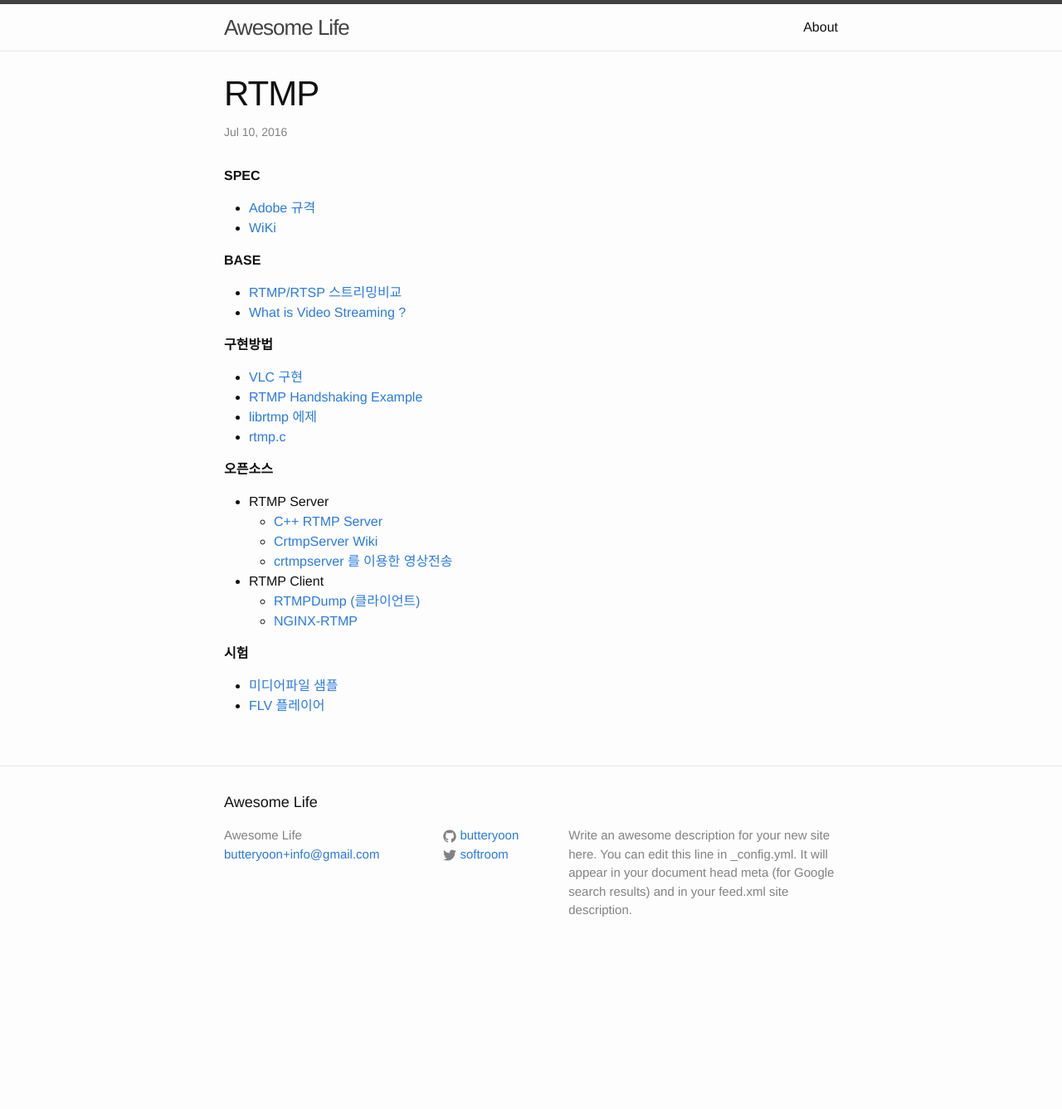
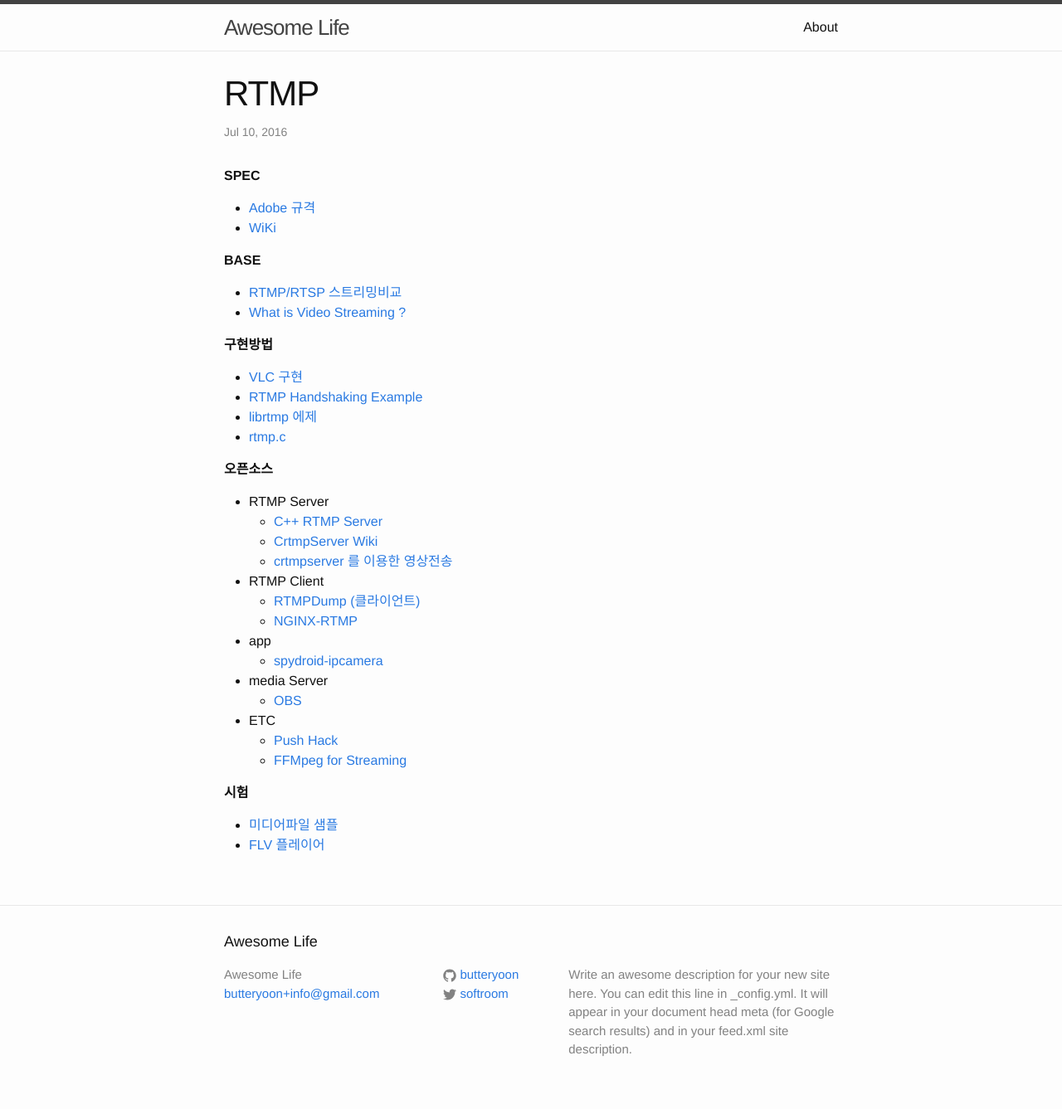
Before and after one commit to butteryoon/butteryoon.github.io, a Jekyll site: the page built from _posts/2016-07-10-RTMP.markdown, in a window 1280 px wide. Shown: the whole page at 83% size. Built offline with Jekyll 4.4.1, drawn with Linux system fonts in a browser that asks for light colours; before the commit the page ends 1169 px from its top, so only the background shows below that.

Commit message:
add url for rtmp

```diff
--- a/_posts/2016-07-10-RTMP.markdown
+++ b/_posts/2016-07-10-RTMP.markdown
@@ -37,6 +37,16 @@
   * [RTMPDump (클라이언트)](http://rtmpdump.mplayerhq.hu/)
   * [NGINX-RTMP](https://obsproject.com/forum/resources/how-to-set-up-your-own-private-rtmp-server-using-nginx.50/)
 
+* app
+  * [spydroid-ipcamera](https://code.google.com/archive/p/spydroid-ipcamera/)
+
+* media Server
+  * [OBS](https://obsproject.com/index)
+
+* ETC
+  * [Push Hack](http://www.contextis.com/resources/blog/push-hack-reverse-engineering-ip-camera/)
+  * [FFMpeg for Streaming](https://sonnati.wordpress.com/2011/08/30/ffmpeg-%E2%80%93-the-swiss-army-knife-of-internet-streaming-%E2%80%93-part-iv/)
+
 **시험**
 
 * [미디어파일 샘플](http://www.mediacollege.com/adobe/flash/video/tutorial/example-flv.html)
```
